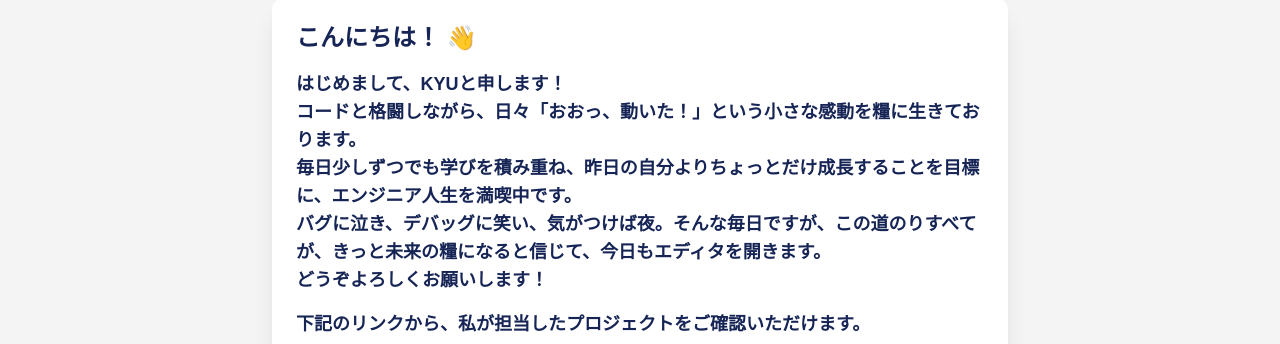
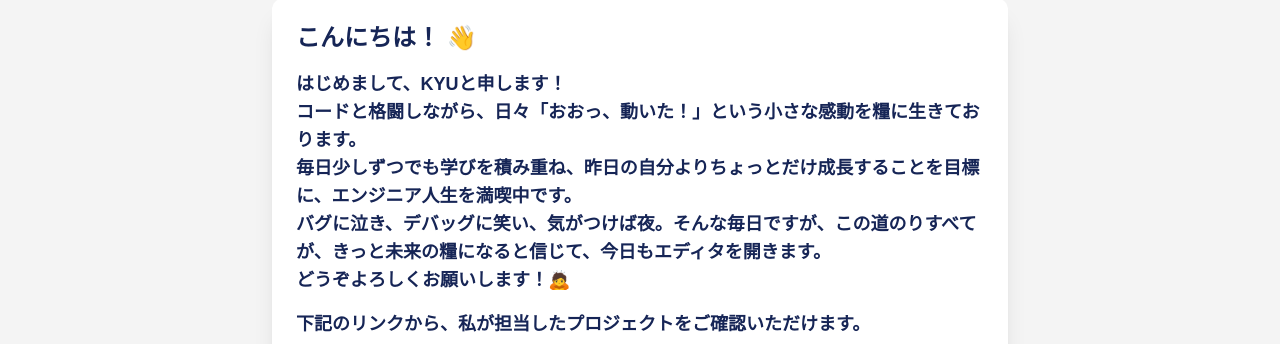
Before and after one commit to Kim-kyuho/kyulog, a Next.js app: page / in a window 1280 px wide. Shown: the part 139-483 px from the top of the page. Built offline with nearby package versions, Linux system fonts and the light colour scheme; no server answers; a web font is replaced by a local one.

Commit message:
Migration Test01

```diff
--- a/src/app/page.tsx
+++ b/src/app/page.tsx
@@ -21,7 +21,7 @@ export default async function HomePage() {
           コードと格闘しながら、日々「おおっ、動いた！」という小さな感動を糧に生きております。<br />
           毎日少しずつでも学びを積み重ね、昨日の自分よりちょっとだけ成長することを目標に、エンジニア人生を満喫中です。<br />
           バグに泣き、デバッグに笑い、気がつけば夜。そんな毎日ですが、この道のりすべてが、きっと未来の糧になると信じて、今日もエディタを開きます。<br />
-          どうぞよろしくお願いします！
+          どうぞよろしくお願いします！🙇
         </p>
         <p className="text-lg leading-7 text-blue-950 dark:text-gray-100 mt-4">
           下記のリンクから、私が担当したプロジェクトをご確認いただけます。
```
